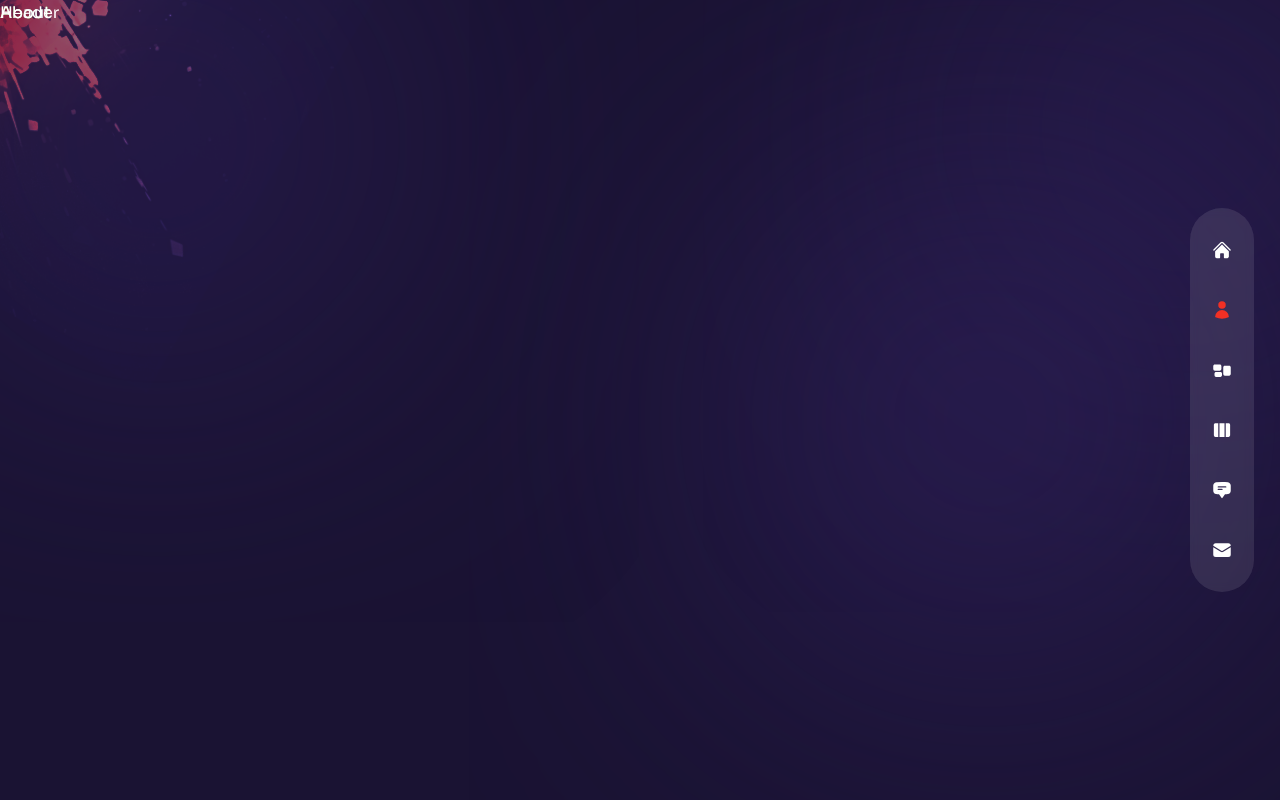
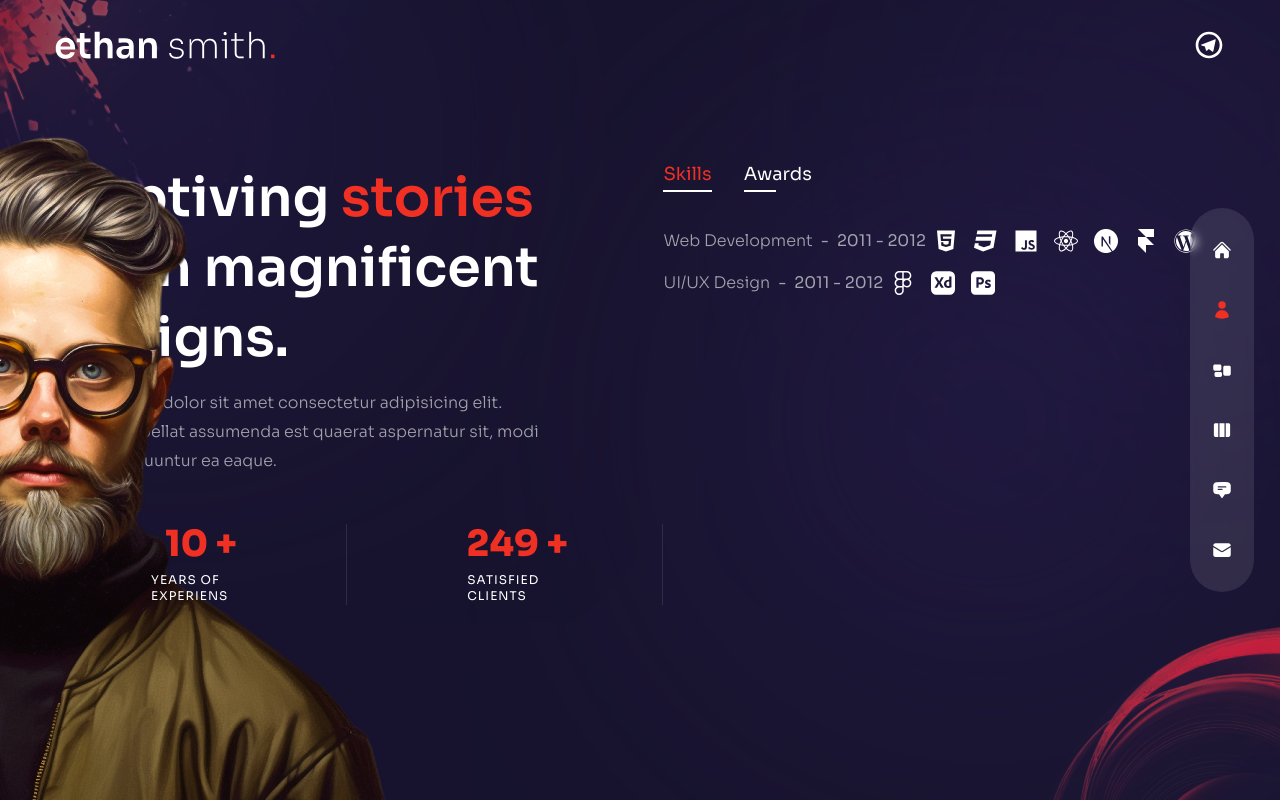
Before and after one commit to hfutgf/portfolio2, a Next.js app: page /about in a window 1280 px wide. Built offline with nearby package versions, Linux system fonts and the light colour scheme.

Commit message:
adde about page

```diff
--- a/app/(pages)/(home)/page.tsx
+++ b/app/(pages)/(home)/page.tsx
@@ -48,7 +48,7 @@
       </div>
       <div className="w-[1200px] h-full absolute right-0 bottom-0">
         <div className="bg-none xl:bg-explosion xl:bg-cover xl:bg-right xl:bg-no-repeat w-full h-full absolute mix-blend-color-dodge translate-z-0 "></div>
-        <ParticlesContainer />
+        {/* <ParticlesContainer /> */}
         <motion.div
           variants={fadeIn("up", 0.4)}
           initial="hidden"
--- a/app/(pages)/about/page.tsx
+++ b/app/(pages)/about/page.tsx
@@ -1,4 +1,8 @@
-// icons
+"use client";
+
+import Avatar from "@/components/Avatar";
+import Circles from "@/components/Circles";
+import { useState } from "react";
 import {
   FaHtml5,
   FaCss3,
@@ -7,15 +11,16 @@
   FaWordpress,
   FaFigma,
 } from "react-icons/fa";
-
 import {
   SiNextdotjs,
   SiFramer,
   SiAdobexd,
   SiAdobephotoshop,
 } from "react-icons/si";
+import { motion } from "framer-motion";
+import { fadeIn } from "@/variant";
+import CountUp from "react-countup";
 
-//  data
 const aboutData = [
   {
     title: "skills",
@@ -31,8 +36,10 @@
           <SiFramer />,
           <FaWordpress />,
         ],
+        stage: "2011 - 2012",
       },
       {
+        stage: "2011 - 2012",
         title: "UI/UX Design",
         icons: [<FaFigma />, <SiAdobexd />, <SiAdobephotoshop />],
       },
@@ -44,51 +51,113 @@
       {
         title: "Webby Awards - Honoree",
         stage: "2011 - 2012",
+        icons: [<FaFigma />, <SiAdobexd />, <SiAdobephotoshop />],
       },
       {
         title: "Adobe Design Achievement Awards - Finalist",
         stage: "2009 - 2010",
-      },
-    ],
-  },
-  {
-    title: "experience",
-    info: [
-      {
-        title: "UX/UI Designer - XYZ Company",
-        stage: "2012 - 2023",
-      },
-      {
-        title: "Web Developer - ABC Agency",
-        stage: "2010 - 2012",
-      },
-      {
-        title: "Intern - DEF Corporation",
-        stage: "2008 - 2010",
-      },
-    ],
-  },
-  {
-    title: "credentials",
-    info: [
-      {
-        title: "Web Development - ABC University, LA, CA",
-        stage: "2011",
-      },
-      {
-        title: "Computer Science Diploma - AV Technical Institute",
-        stage: "2009",
-      },
-      {
-        title: "Certified Graphic Designer - ABC Institute, Los Angeles, CA",
-        stage: "2006",
+        icons: [<FaFigma />, <SiAdobexd />, <SiAdobephotoshop />],
       },
     ],
   },
 ];
 
 const AboutPage = () => {
-  return <div>About</div>;
+  const [index, setIndex] = useState(0);
+  return (
+    <div className="h-full bg-primary/30 py-32 text-center xl:text-left">
+      <Circles />
+      <motion.div
+        variants={fadeIn("right", 0.2)}
+        initial="hidden"
+        animate="show"
+        exit={"hidden"}
+        className="hidden xl:flex absolute bottom-0 -left-[315px]"
+      >
+        <Avatar />
+      </motion.div>
+      <div className="container mx-auto h-full flex flex-col items-center xl:flex-row">
+        <motion.div
+          variants={fadeIn("down", 0.2)}
+          initial="hidden"
+          animate="show"
+          exit="hidden"
+          transition={{ duration: 0.3, ease: "easeInOut" }}
+          className="flex-1 flex flex-col justify-center"
+        >
+          <h2 className="h2">
+            Captiving <span className="text-accent">stories</span> birth
+            magnificent designs.
+          </h2>
+          <p className="max-w-[500px] mx-auto xl:mx-0 mb-6 xl:mb-12 px-2 xl:px-0">
+            Lorem ipsum dolor sit amet consectetur adipisicing elit. Eligendi
+            repellat assumenda est quaerat aspernatur sit, modi qui consequuntur
+            ea eaque.
+          </p>
+          <div className="hidden md:flex md:max-w-xl xl:max-w-none mx-auto xl:mx-0 mb-8">
+            <div className="flex items-center flex-1 xl:gap-x-6">
+              <div className="relative flex flex-col items-center flex-1 after:w-[1px] after:h-full after:bg-white/10 after:absolute after:top-0 after:right-0">
+                <div className="text-2xl xl:text-4xl font-extrabold text-accent mb-2">
+                  <CountUp start={0} end={10} duration={5} /> +
+                </div>
+                <div className="text-xs uppercase tracking-[1px] leading-[1.4] max-w-[100px]">
+                  Years of experiens
+                </div>
+              </div>
+              <div className="relative flex flex-col items-center flex-1 after:w-[1px] after:h-full after:bg-white/10 after:absolute after:top-0 after:right-0">
+                <div className="text-2xl xl:text-4xl font-extrabold text-accent mb-2">
+                  <CountUp start={0} end={250} duration={7} /> +
+                </div>
+                <div className="text-xs uppercase tracking-[1px] leading-[1.4] max-w-[100px]">
+                  Satisfied clients
+                </div>
+              </div>
+            </div>
+          </div>
+        </motion.div>
+        <div className="flex flex-col w-full xl:max-w-[48%] h-[480px] z-10">
+          <div className="flex gap-x-4 xl:gap-x-8 mx-auto xl:mx-0 mb-4 select-none">
+            {aboutData.map((item, i) => (
+              <div
+                role="button"
+                onClick={() => setIndex(i)}
+                key={item.title}
+                className={`${
+                  index === i &&
+                  "text-accent after:w-[100%] after:bg-red-600 after:transition-all after:duration-300"
+                }
+                cursor-pointer capitalize xl:text-lg relative after:w-8 after:h-[2px] after:bg-white after:absolute after:-bottom-1 after:left-0`}
+              >
+                {item.title}
+              </div>
+            ))}
+          </div>
+          <div className=" py-2 xl:py-6 flex flex-col gap-y-2 xl:gap-y-4 items-center xl:items-start">
+            {aboutData[index].info.map((item, i) => (
+              <motion.div
+                variants={fadeIn("up", 0.2)}
+                initial="hidden"
+                animate="show"
+                exit="hidden"
+                transition={{ duration: 0.3, ease: "easeInOut" }}
+                key={item.title}
+                className="flex-1 flex flex-col md:flex-row max-w-max gap-x-2 items-center text-white/60"
+              >
+                <div className="font-light mb-2 md:mb-0">{item.title}</div>
+                <div className="hidden md:flex">-</div>
+                <div>{item.stage}</div>
+                <div className="flex gap-x-4">
+                  {item.icons.map((icon) => (
+                    <div className="text-2xl text-white">{icon}</div>
+                  ))}
+                </div>
+              </motion.div>
+            ))}
+          </div>
+        </div>
+      </div>
+    </div>
+  );
 };
 
 export default AboutPage;
--- a/components/Circles.tsx
+++ b/components/Circles.tsx
@@ -1,7 +1,18 @@
+import Image from "next/image";
 import React from "react";
 
 const Circles: React.FC = () => {
-  return <div>Circles</div>;
+  return (
+    <div className="w-[200px] xl:w-[300px] absolute -right-16 -bottom-2 mix-blend-color-dodge animate-pulse duration-75 z-10">
+      <Image
+        src={"/circles.png"}
+        alt=""
+        width={260}
+        height={200}
+        className="w-full h-full"
+      />
+    </div>
+  );
 };
 
 export default Circles;
--- a/components/Header.tsx
+++ b/components/Header.tsx
@@ -1,5 +1,26 @@
+import Image from "next/image";
+import Link from "next/link";
+import Socials from "./Socials";
+
 const Header = () => {
-  return <header className="absolute z-30 w-full">Header</header>;
+  return (
+    <header className="absolute z-30 w-full flex items-center px-16 xl:px-0 xl:h-[90px]">
+      <div className="container mx-auto">
+        <div className="flex flex-col lg:flex-row justify-between items-center gap-y-6">
+          <Link href={"/"}>
+            <Image
+              src={"/logo.svg"}
+              width={220}
+              height={48}
+              alt="LOGO"
+              priority={true}
+            />
+          </Link>
+          <Socials />
+        </div>
+      </div>
+    </header>
+  );
 };
 
 export default Header;
--- a/components/Socials.tsx
+++ b/components/Socials.tsx
@@ -1,5 +1,14 @@
+import Link from "next/link";
+import { RiYoutubeLine, RiTelegramLine } from "react-icons/ri";
+
 const Socials = () => {
-  return <div>Socials</div>;
+  return (
+    <div className="flex items-center gap-x-5 text-lg">
+      <Link href={""} className="hover:text-accent transition-all duration-300">
+        <RiTelegramLine className="text-[32px]"/>
+      </Link>
+    </div>
+  );
 };
 
 export default Socials;
--- a/package.json
+++ b/package.json
@@ -16,6 +16,7 @@
     "next": "14.0.4",
     "nextjs-toploader": "^1.6.4",
     "react": "^18",
+    "react-countup": "^6.5.0",
     "react-dom": "^18",
     "react-icons": "^4.12.0",
     "react-tsparticles": "^2.9.3",
```
Also changed, not shown: components/Avatar.tsx (+7 -1 lines), 1 other file (tests, documents, lock files or other folders).
